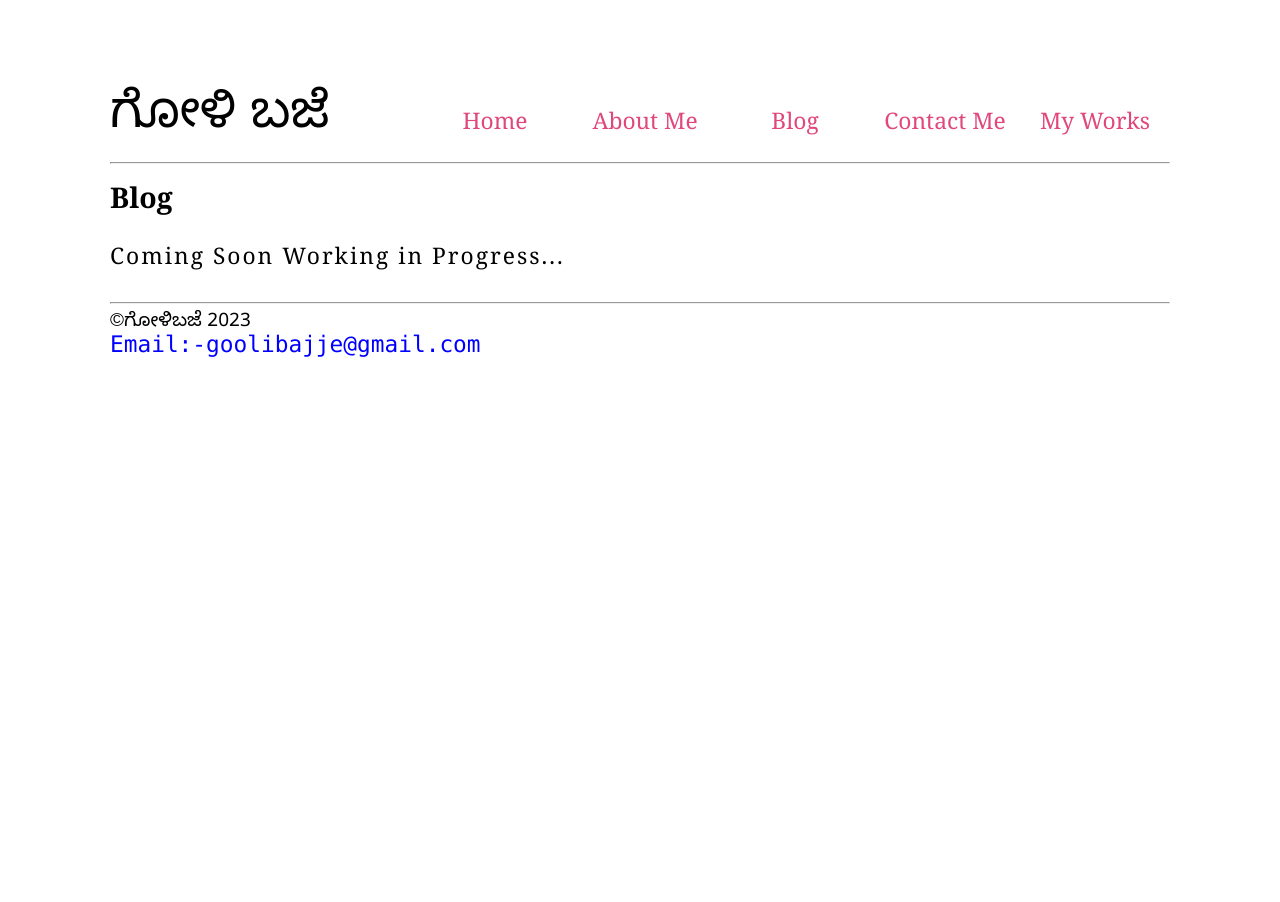
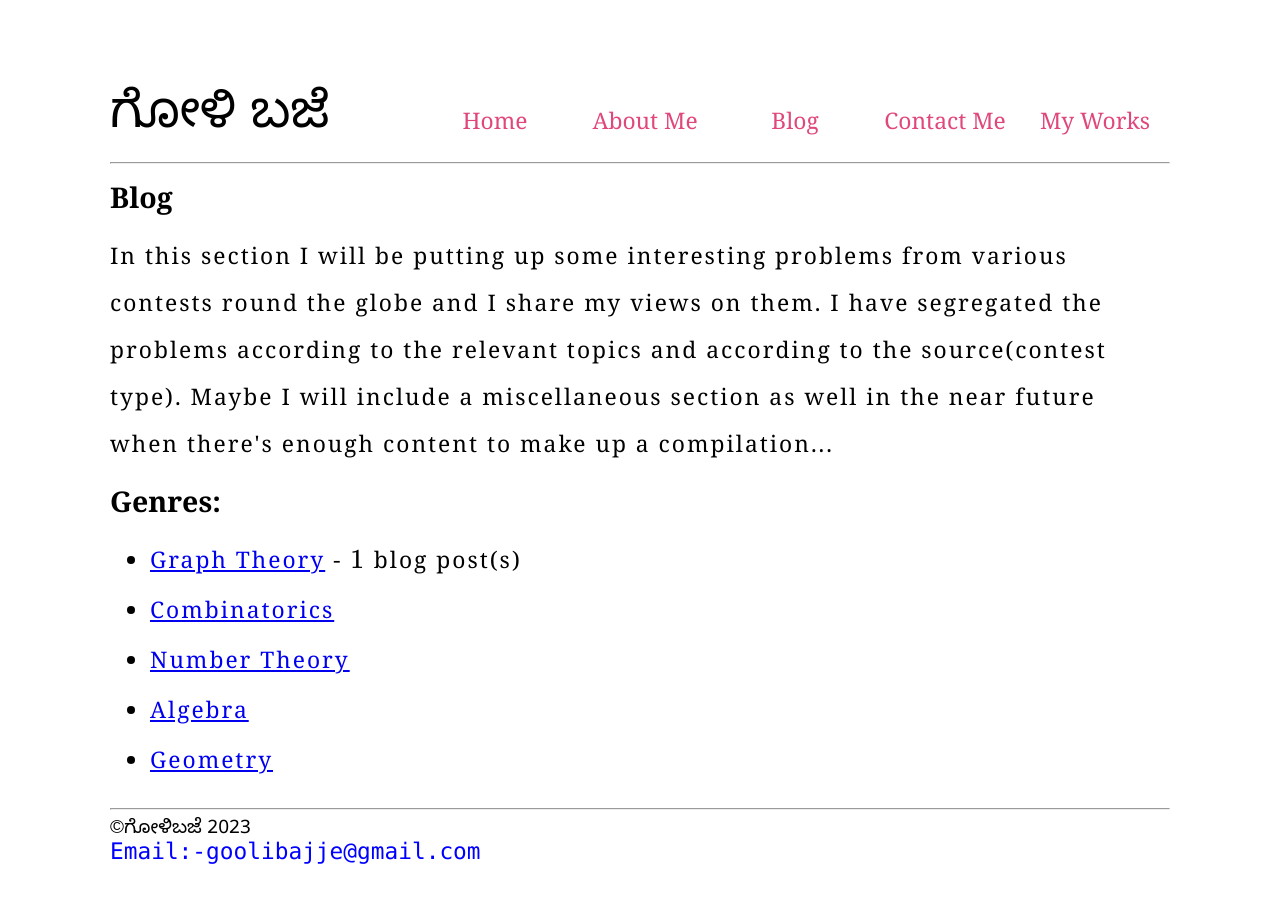
Before and after one commit to golibaje/myblog, a plain HTML site: page blog.html in a window 1280 px wide. Before the commit the page ends 800 px from the top, so only its background shows below. Drawn offline with nearby package versions, Linux system fonts and the light colour scheme; a web font is replaced by a local one.

Commit message:
Update blog.html

```diff
--- a/blog.html
+++ b/blog.html
@@ -31,10 +31,24 @@
     </div>
     </div>
     <br/>
-<br/>
+    <br/>
     <hr>
     <h2 class="pghead">Blog</h2>
-    <p class="formatp"> Coming Soon Working in Progress...</p>
+    <p class="formatp">
+        In this section I will be putting up some interesting problems from various contests round the globe and I share my views on them. I have segregated the problems according to the relevant topics and according to the source(contest type). Maybe I will include a miscellaneous section as well in the near future when there's enough content to make up a compilation...
+        <br/>
+    </p>
+    <h2 class="pghead">Genres:</h2>
+    <p class="formatp">
+        <ul class="resourcelist">
+            <li><a class="linkstyle-topics" href="/Math-Topics/graph-theory.html">Graph Theory</a> - \(1\) blog post(s)</li>
+            <li><a class="linkstyle-topics" href="/Math-Topics/combinatorics.html">Combinatorics</a></li>
+            <li><a class="linkstyle-topics" href="/Math-Topics/number-theory.html">Number Theory</a></li>
+            <li><a class="linkstyle-topics" href="/Math-Topics/algebra.html">Algebra</a></li>
+            <li><a class="linkstyle-topics" href="/Math-Topics/geometry.html">Geometry</a></li>
+
+        </ul>
+    </p>
     <hr>
     &copy;ಗೋಳಿಬಜೆ 2023
     <div class="contact-form">
```
